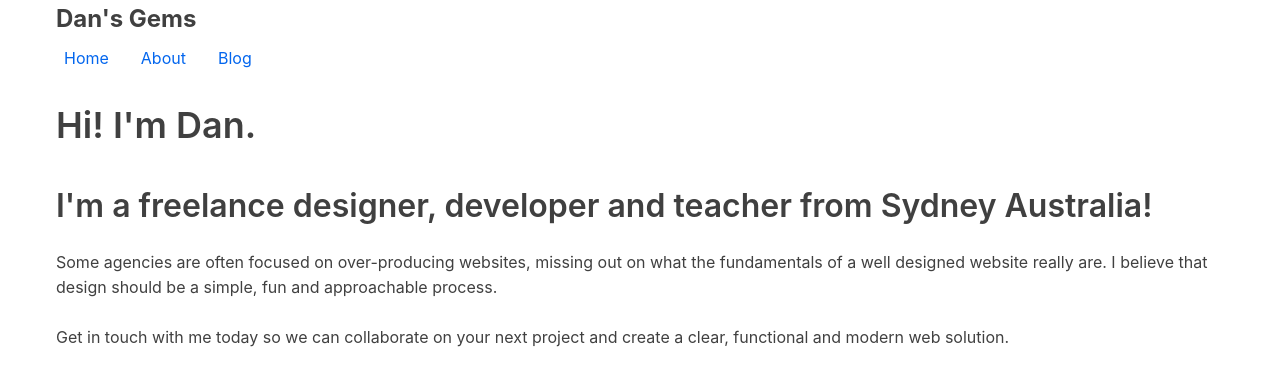
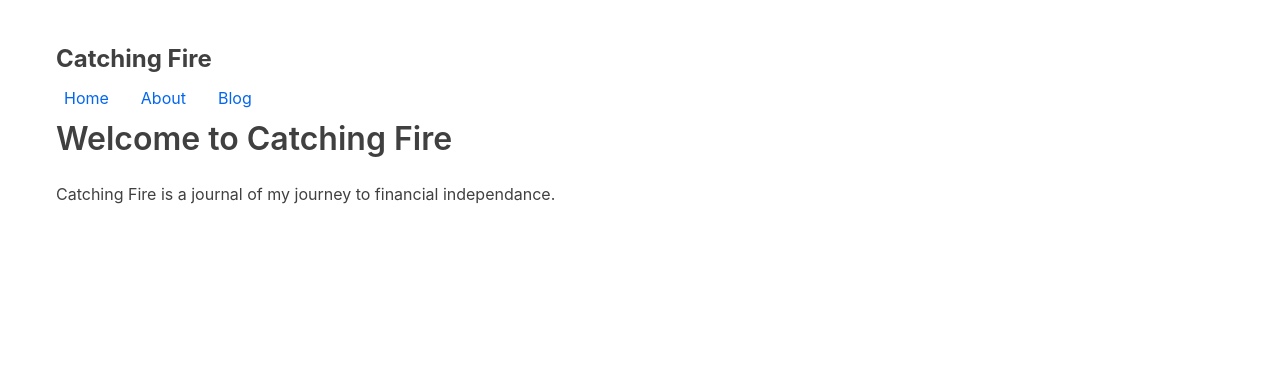
Before and after one commit to bak3s/bak3s.github.io, a Jekyll site: the page built from about.md, in a window 1280 px wide. Shown: the top 386 px of the page. Built offline with Jekyll 4.4.1, drawn with Linux system fonts in a browser that asks for light colours; a script that is not in the unit is left out.

```diff
--- a/_config.yaml
+++ b/_config.yaml
@@ -16,4 +16,4 @@ pwa:
   precache_glob_ignores: # Optional
     - sw-register.js
     # - "fonts/**/*"
-permalink: pretty
+permalink: /:categories/:title/
--- a/_includes/header.html
+++ b/_includes/header.html
@@ -3,7 +3,7 @@
   <a class="sr-only-focusable" href="#navigation">Skip to navigation</a>
 </div>
 <header>
-  <div class="logo">Dan's Gems</div>
+  <div class="logo">Catching Fire</div>
   <nav id="navigation">
     <ul>
       <li><a href="/">Home</a></li>
--- a/about.html
+++ /dev/null
@@ -1,11 +0,0 @@
----
-layout: default
-title: About | Dan's Gems
-class: about
----
-<main>
-    <h1>Hi! I'm Dan.</h1>
-    <h2>I'm a freelance designer, developer and teacher from Sydney Australia!</h2>
-    <p>Some agencies are often focused on over-producing websites, missing out on what the fundamentals of a well designed website really are. I believe that design should be a simple, fun and approachable process.</p>
-    <p>Get in touch with me today so we can collaborate on your next project and create a clear, functional and modern web solution.</p>
-</main>
--- /dev/null
+++ b/about.md
@@ -0,0 +1,9 @@
+---
+layout: default
+title: About | Catching Fire
+class: about
+---
+
+## Welcome to Catching Fire
+
+Catching Fire is a journal of my journey to financial independance.
--- a/blog.html
+++ b/blog.html
@@ -1,10 +1,10 @@
 ---
 layout: default
-title: Blog | Dan's Gems
+title: Blog | Catching Fire
 class: blog
 ---
+
 <main>
-
   <h1>Latest Posts</h1>
 
   <ul>
@@ -17,5 +17,4 @@ class: blog
     </li>
     {% endfor %}
   </ul>
-
 </main>
--- a/index.html
+++ b/index.html
@@ -1,8 +1,9 @@
 ---
 layout: default
-title: Dan's Gems
+title: Catching Fire
 description: Hello, I'm Dan. A freelance designer, developer and teacher from Sydney Australia!
 ---
+
 <main id="content">
-    <h1>Welcome to Dan's Gems</h1>
+  <h1>Welcome to Catching Fire</h1>
 </main>
```
Also changed, not shown: _posts/2019-10-1-catching-fire.md (renamed from _posts/untitled.md, +6 -9 lines), _posts/2019-10-1-what-is-the-fire-movement.md (added, +7 -0 lines), 9 other files. Lines whose indentation alone changed are shown as unchanged.
